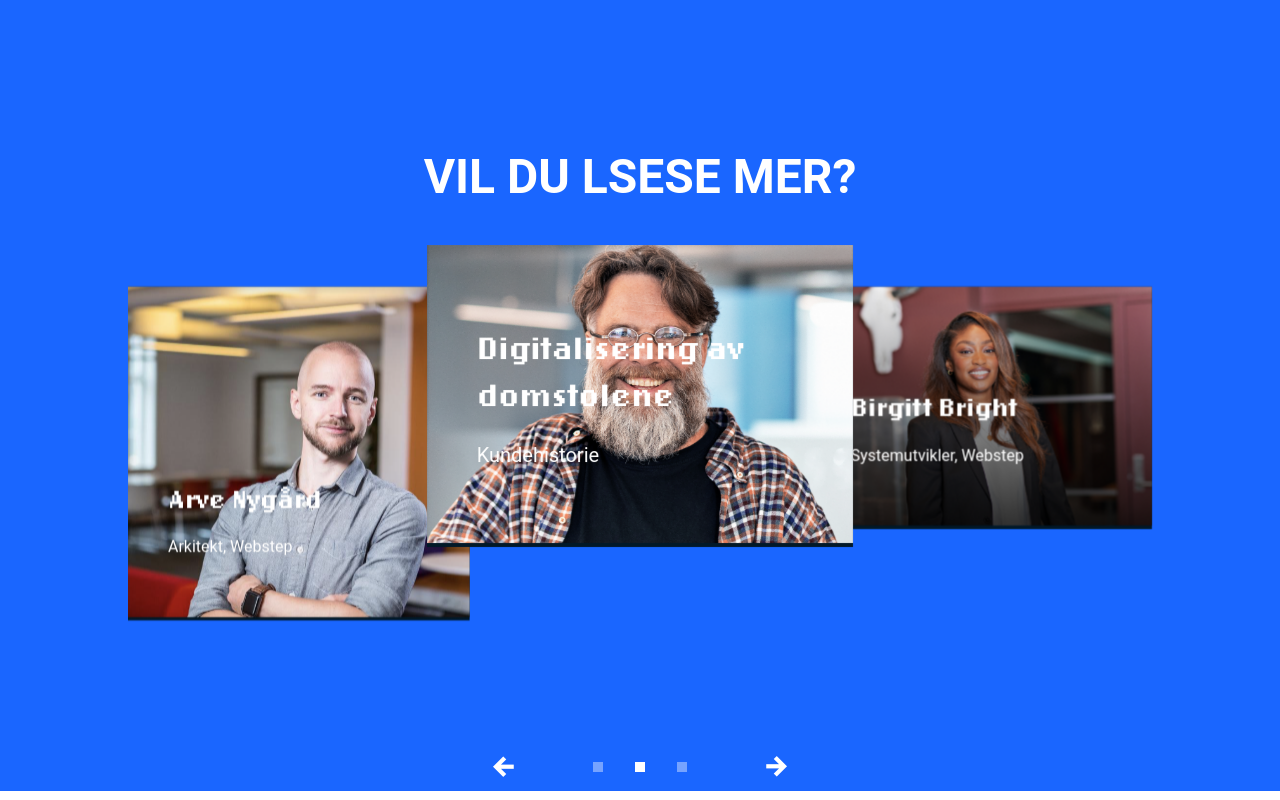
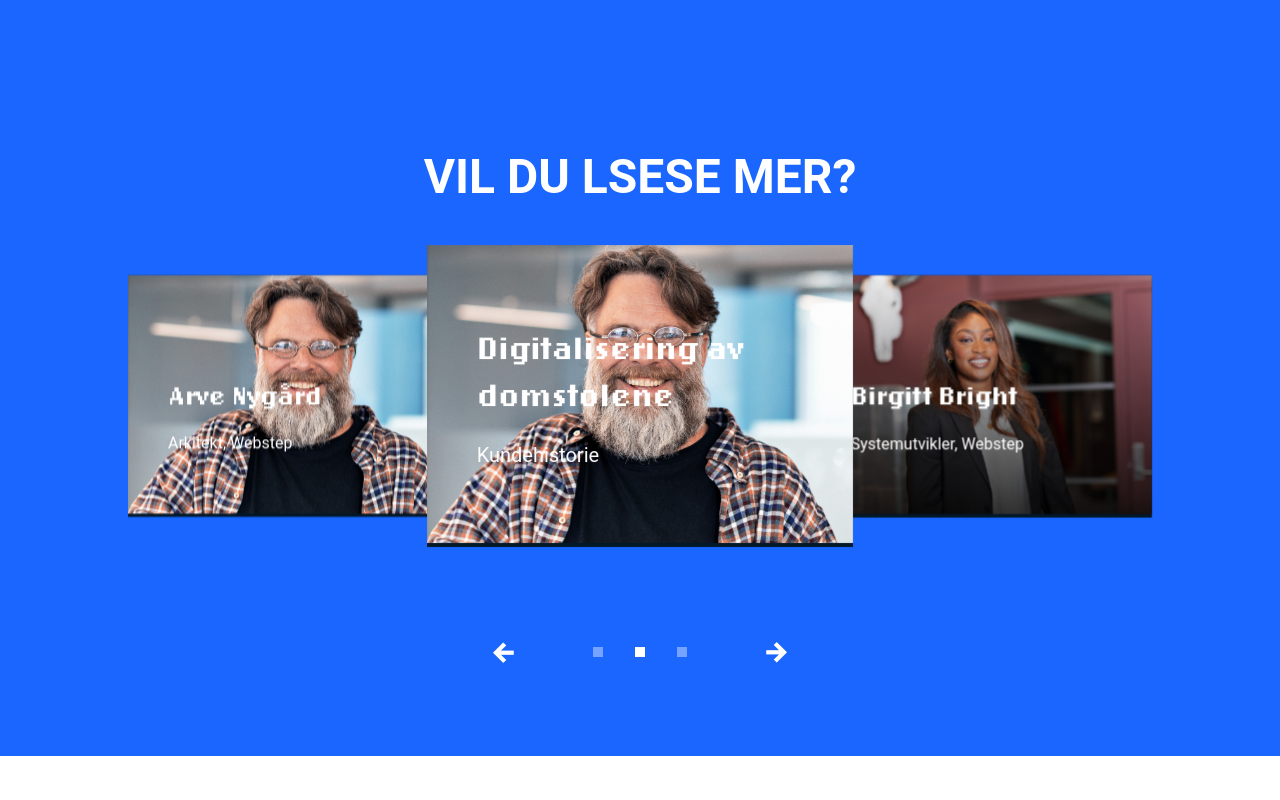
Before and after one commit to Webstep/domstol_landingpage, a Next.js app: page /Arealize in a window 1280 px wide. Shown: the part 5648-6448 px from the top of the page. After the commit the page ends 6404 px from the top, so only its background shows below. Built offline with nearby package versions, Linux system fonts and the light colour scheme.

Commit message:
fix: replace  objectFit after nextjs update

```diff
--- a/components/slides/arealize/ReadMore/ArticleData.ts
+++ b/components/slides/arealize/ReadMore/ArticleData.ts
@@ -7,7 +7,7 @@ export const articleData: {
     {
         title: 'Arve Nygård',
         description: 'Arkitekt, Webstep',
-        image: '/assets/arealize/images/arve.png',
+        image: '/assets/arealize/images/DA-kundehistorie.png',
         link: 'https://www.webstep.no/arve-nygard/',
     },
     {
--- a/components/slides/domstol/HairyGoals/HairyGoals.tsx
+++ b/components/slides/domstol/HairyGoals/HairyGoals.tsx
@@ -60,7 +60,7 @@ const HairyGoals = () => {
                         alt="bilde av Herman Seip"
                         width={435}
                         height={580}
-                        objectFit={'cover'}
+                        style={{ objectFit: 'cover' }}
                     />
                 </motion.div>
             </div>
```
Also changed, not shown: components/slides/arealize/ReadMore/ArticleCard.tsx (+8 -3 lines).
